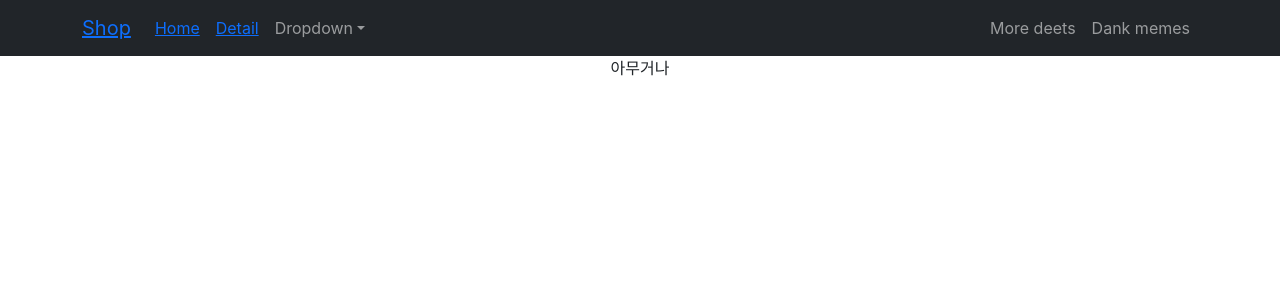
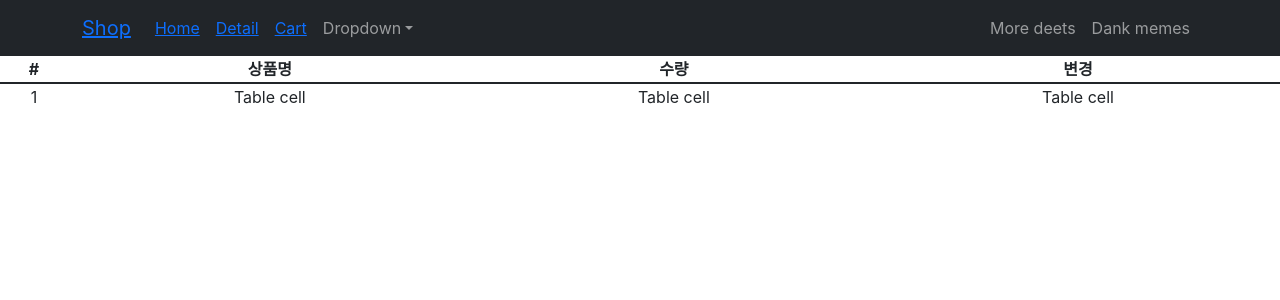
Before and after one commit to Duck-98/react_shop, a React (Create React App) app: page /cart in a window 1280 px wide. Shown: the top 300 px of the page. Built offline with nearby package versions, Linux system fonts and the light colour scheme.

Commit message:
cart component제작 및 redux 세팅

```diff
--- a/package.json
+++ b/package.json
@@ -12,9 +12,11 @@
     "react": "^17.0.2",
     "react-bootstrap": "^1.6.1",
     "react-dom": "^17.0.2",
+    "react-redux": "^7.2.6",
     "react-router-dom": "5",
     "react-scripts": "5.0.0",
     "react-transition-group": "^4.4.2",
+    "redux": "^4.1.2",
     "styled-components": "^5.3.3",
     "web-vitals": "^2.1.0"
   },
--- a/src/App.js
+++ b/src/App.js
@@ -2,20 +2,14 @@
 /* eslint-disable no-unused-expressions */
 /* eslint-disable no-unused-vars */
 import './App.css';
-import {
-  Container,
-  Navbar,
-  Nav,
-  NavDropdown,
-  Jumbotron,
-  Button,
-} from 'react-bootstrap';
+import { Jumbotron, Button } from 'react-bootstrap';
 import React, { useState, useContext } from 'react';
 import Product from './components/product';
 import data from './data';
-import { Link, Route, Switch } from 'react-router-dom';
+import { Route, Switch } from 'react-router-dom';
 import Detail from './components/detail';
 import Header from './components/header';
+import Cart from './components/Cart';
 import axios from 'axios';
 
 export const rangecontext = React.createContext(); // 같은 변수 값을 공유할 범위 생성
@@ -89,8 +83,8 @@ function App() {
             />
           </Route>
 
-          <Route path="/:id">
-            <div>아무거나</div>
+          <Route path="/cart">
+            <Cart> </Cart>
           </Route>
         </Switch>
       </div>
--- /dev/null
+++ b/src/components/Cart.js
@@ -0,0 +1,27 @@
+import React from 'react';
+import { Table } from 'react-bootstrap';
+
+const Cart = () => {
+  return (
+    <>
+      <div>
+        <Table responsive="sm">
+          <tr>
+            <th>#</th>
+            <th>상품명</th>
+            <th>수량</th>
+            <th>변경</th>
+          </tr>
+          <tr>
+            <td>1</td>
+            <td>Table cell</td>
+            <td>Table cell</td>
+            <td>Table cell</td>
+          </tr>
+        </Table>
+      </div>
+    </>
+  );
+};
+
+export default Cart;
--- a/src/components/detail.js
+++ b/src/components/detail.js
@@ -98,7 +98,7 @@ const Detail = (props) => {
               setTab(0);
             }}
           >
-            Active
+            상품설명
           </Nav.Link>
         </Nav.Item>
         <Nav.Item>
@@ -109,7 +109,7 @@ const Detail = (props) => {
               setTab(1);
             }}
           >
-            Option 2
+            배송정보
           </Nav.Link>
         </Nav.Item>
       </Nav>
--- a/src/components/header.js
+++ b/src/components/header.js
@@ -23,7 +23,10 @@ const Header = () => {
               <Link to="/">Home</Link>
             </Nav.Link>
             <Nav.Link>
-              <Link to="/detail">Detail</Link>
+              <Link to="/detail/">Detail</Link>
+            </Nav.Link>
+            <Nav.Link>
+              <Link to="/cart">Cart</Link>
             </Nav.Link>
             <NavDropdown title="Dropdown" id="collasible-nav-dropdown">
               <NavDropdown.Item href="#action/3.1">Action</NavDropdown.Item>
--- a/src/index.js
+++ b/src/index.js
@@ -3,8 +3,13 @@ import ReactDOM from 'react-dom';
 import './index.css';
 import App from './App';
 import reportWebVitals from './reportWebVitals';
+import { Provider } from 'react-redux';
+import { BrowserRouter } from 'react-router-dom';
+import { createStore } from 'redux';
 
-import { BrowserRouter } from 'react-router-dom';
+let store = createStore(() => {
+  return [{ id: 0, name: '멋진 신발', quan: 2 }];
+});
 
 ReactDOM.render(
   <React.StrictMode>
```
Also changed, not shown: 1 other file (tests, documents, lock files or other folders).
